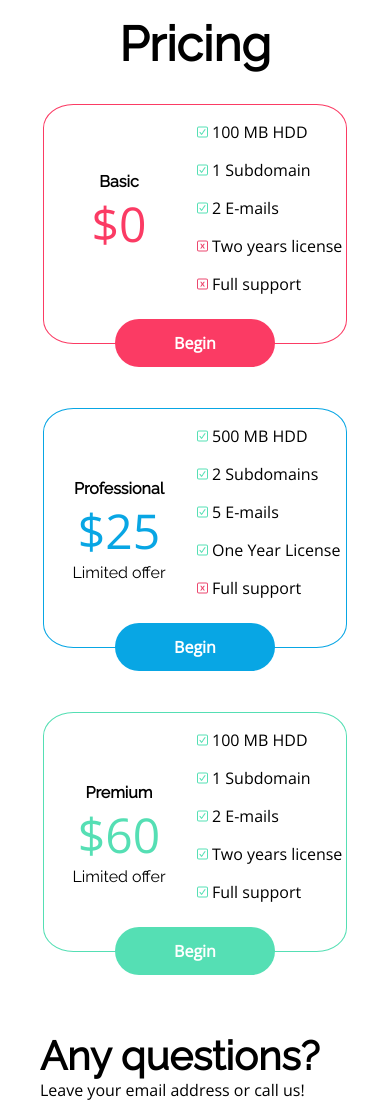
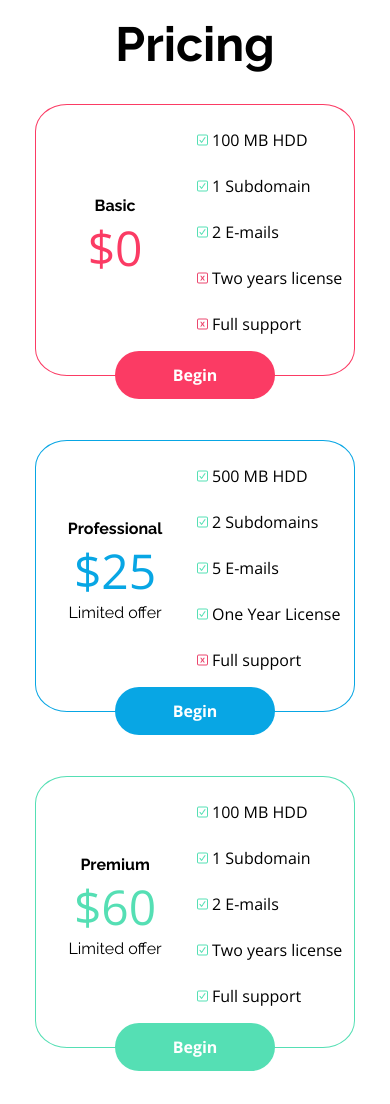
Before and after one commit to JuanJoseRodriguezdePraAviles/OxygenAcademy, a plain HTML site: page index.html in a window 390 px wide. Shown: the part 3260-4364 px from the top of the page. Drawn offline with nearby package versions, Linux system fonts and the light colour scheme.

Commit message:
Price boxes bigger for mobile

```diff
--- a/index.html
+++ b/index.html
@@ -6,8 +6,12 @@
 
         <meta name="viewport" content="width=device-width, initial-scale=1.0">
 
-        <link href="https://fonts.googleapis.com/css2?family=Raleway:wght@400&display=swap" rel="stylesheet">
+        <link rel="preconnect" href="https://fonts.googleapis.com">
+        <link rel="preconnect" href="https://fonts.gstatic.com" crossorigin>
+        <link href="https://fonts.googleapis.com/css2?family=Raleway:ital,wght@0,100..900;1,100..900&display=swap" rel="stylesheet">
         <link href="https://fonts.googleapis.com/css2?family=Open Sans:wght@400&display=swap" rel="stylesheet">
+        <link rel="preconnect" href="https://fonts.gstatic.com" crossorigin>
+        <link href="https://fonts.googleapis.com/css2?family=Open+Sans:ital,wght@0,300..800;1,300..800&family=Raleway:ital,wght@0,100..900;1,100..900&display=swap" rel="stylesheet">
 
     </head>
     <body>
--- a/sass/_pricing.scss
+++ b/sass/_pricing.scss
@@ -19,8 +19,8 @@
     margin: 2rem 2rem 2rem 2rem;
     border-style: solid;
     border-radius: 10%;
-    width: 19rem;
-    height: 15rem;
+    width: 20rem;
+    height: 17rem;
     border-width:  1px;
 }
 
@@ -61,9 +61,9 @@
 
 .price {
     position: relative;
-    top: -3rem;
+    top: -4rem;
     &--limited {
-        top: -1rem;
+        top: -3rem;
     }
 }
 
@@ -98,7 +98,7 @@
 
 .price-box .btn {
     position: relative;
-    top: 0.5rem;
+    top: 0rem;
 }
 
 
@@ -137,14 +137,9 @@
     }
 }
 
-
-
-
-
-
 .feature-row {
     width: 100%;
-    margin: 1rem 1rem 1rem 0;
+    margin: 1.5rem 1rem 1rem 0;
     text-align: left;
 }
 
```
Also changed, not shown: css/style.css, 1 other file.
